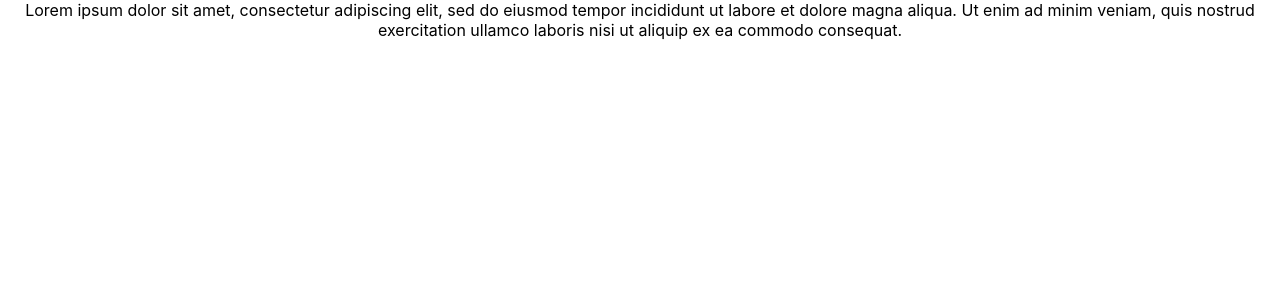
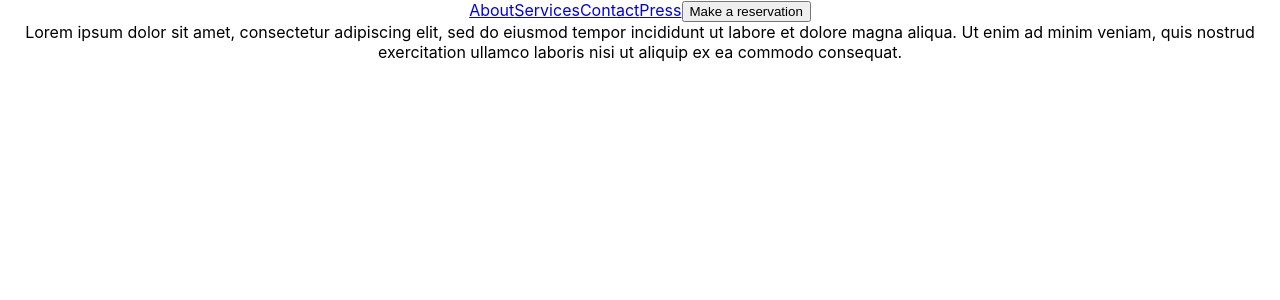
Before and after one commit to sforesi/davide-portfolio, a React (Create React App) app: page /about in a window 1280 px wide. Shown: the top 300 px of the page. Built offline with nearby package versions, Linux system fonts and the light colour scheme.

Commit message:
add nav component to app.js

```diff
--- a/src/App.js
+++ b/src/App.js
@@ -6,10 +6,13 @@ import About from './pages/About';
 import Press from './pages/Press';
 import Services from './pages/Services';
 import Contact from './pages/Contact';
+import Nav from './components/Nav';
+
 
 function App() {
   return (
     <div className="App">
+      <Nav />
       <Routes>
         <Route path='/' element={<Home />} />
         <Route path='/about' element={<About />} />
--- a/src/pages/Home.js
+++ b/src/pages/Home.js
@@ -5,7 +5,6 @@ const Home = props => {
   return (
     <div>
       Davide Mancini
-      <Nav />
     </div>
   );
 };
```
